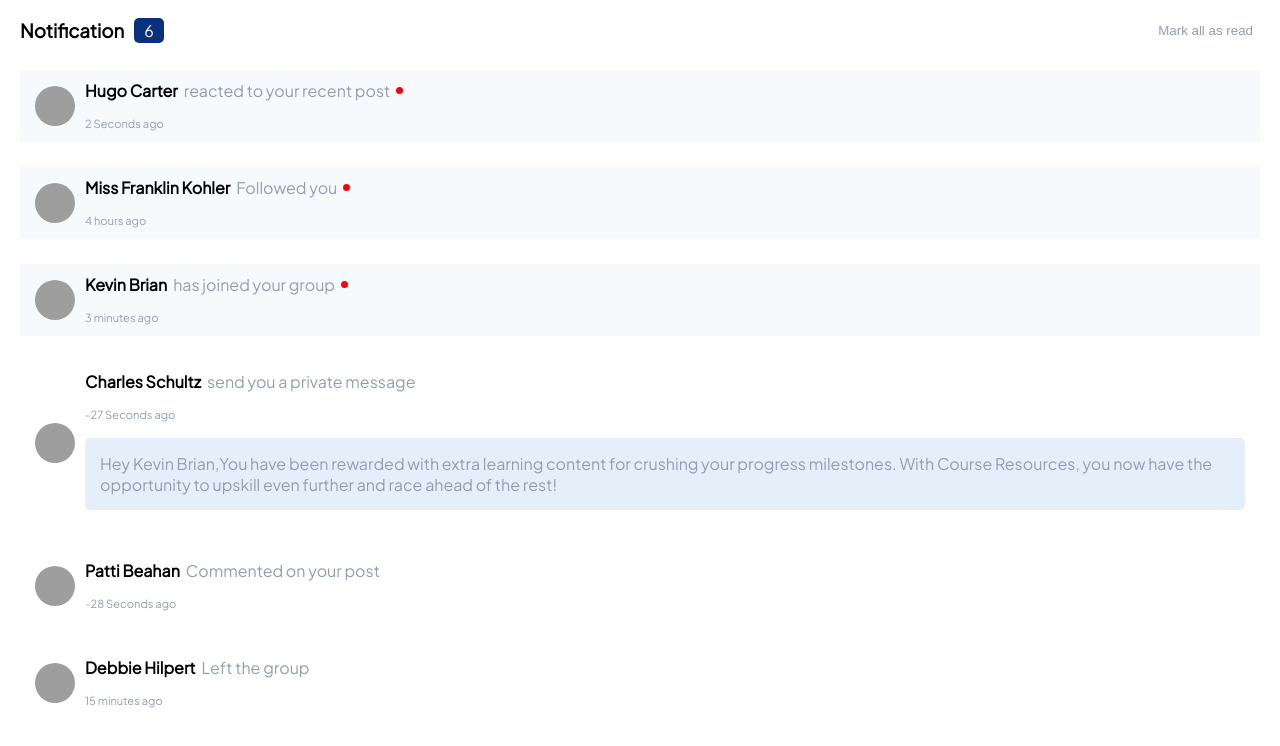
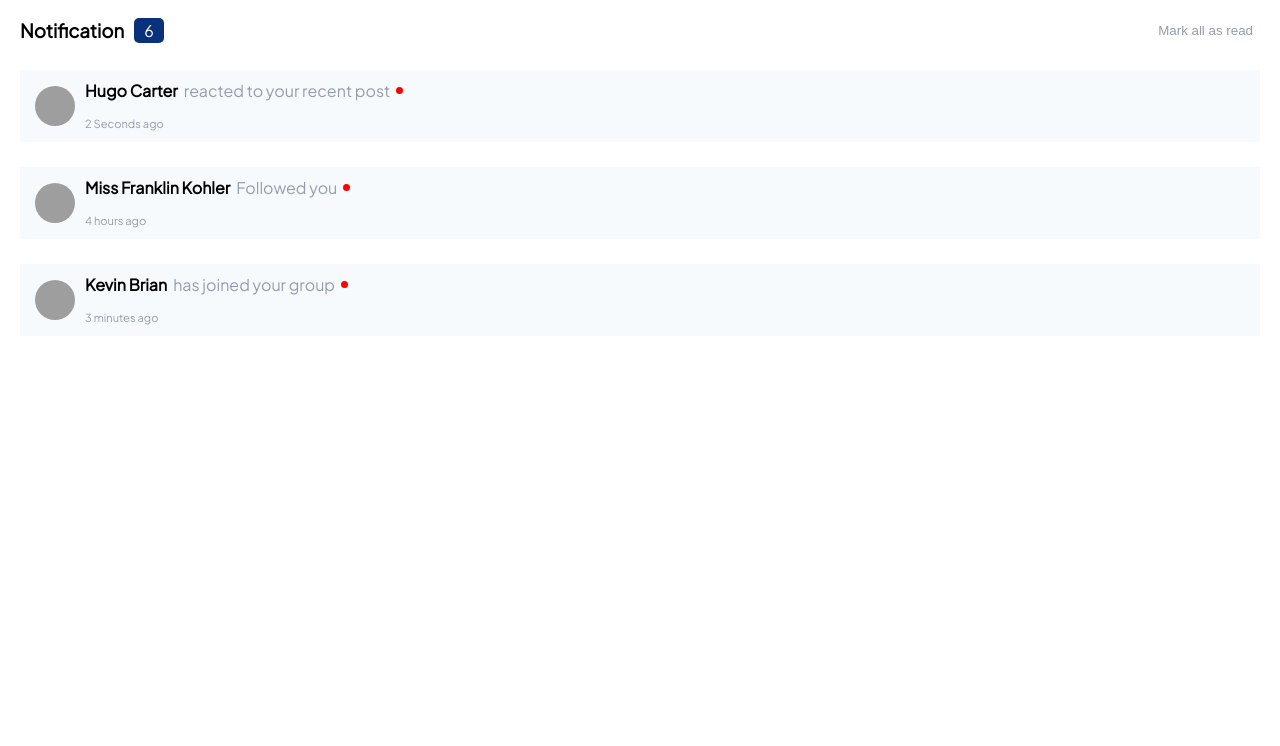
Before and after one commit to realkevinbrian/NotificationApp, a React (Create React App) app: page / in a window 1280 px wide. Shown: the top 746 px of the page. Built offline with nearby package versions, Linux system fonts and the light colour scheme; grey boxes are pictures that could not be loaded.

Commit message:
Added ViewAll Message Functionality

```diff
--- a/src/App.js
+++ b/src/App.js
@@ -1,11 +1,14 @@
+import { useState } from "react";
 import Appbar from "./components/Appbar";
 import NotificationViewer from "./components/NotificationViewer";
 
 function App() {
+  const [limit, setLimit] = useState(3);
+
   return (
     <div className="App">
-      <Appbar />
-      <NotificationViewer/>
+      <Appbar action = {setLimit}/>
+      <NotificationViewer limit={limit}/>
     </div>
   );
 }
--- a/src/components/Appbar.js
+++ b/src/components/Appbar.js
@@ -2,7 +2,7 @@ import React from "react";
 import useFetch from "../hooks/useFetch";
 import { AppbarContainer, AppbarHead, Badge } from "../styled/Appbar.styled";
 
-function Appbar() {
+function Appbar(props) {
   const { feeds, loading } = useFetch();
   return (
     <AppbarContainer>
@@ -13,7 +13,7 @@ function Appbar() {
         </Badge>
       </AppbarHead>
 
-      <button>Mark all as read</button>
+      <button onClick={() => props.action(feeds.length)}>Mark all as read</button>
     </AppbarContainer>
   );
 }
--- a/src/components/NotificationViewer.js
+++ b/src/components/NotificationViewer.js
@@ -3,7 +3,7 @@ import { NotificationViewerContainer } from "../styled/Notification.styled";
 import { Notification } from "./Notification";
 import useFetch from "../hooks/useFetch";
 
-function NotificationViewer() {
+function NotificationViewer(props) {
   const { feeds, loading } = useFetch();
 
   return (
@@ -11,7 +11,7 @@ function NotificationViewer() {
       {loading && <small>Loading</small>}
       {feeds.length < 0 && <h5>No posts</h5>}
       {Array.from(feeds)
-        .filter((item, index) => index <= 10)
+        .filter((item, index) => index < props.limit)
         .map((feed) => (
           <Notification key={feed.id} data={feed} />
         ))}
```
